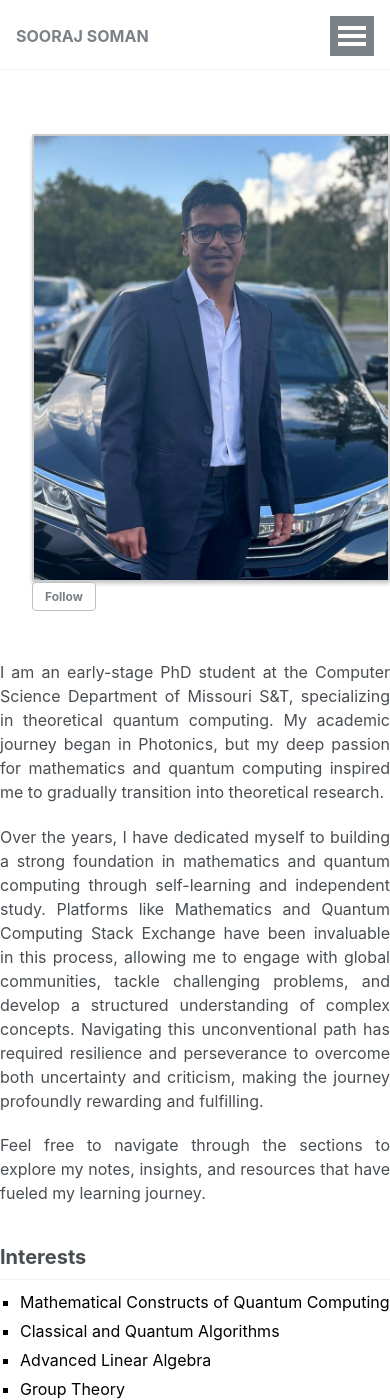
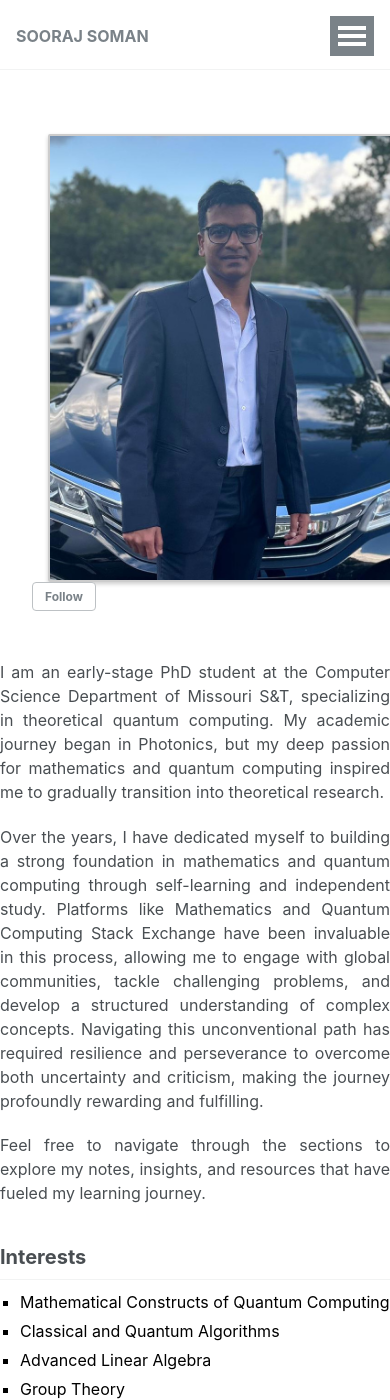
Before and after one commit to soorajss1729/soorajss1729.github.io, a Jekyll site: the page built from _pages/about.md, in a window 390 px wide and 1400 px high. Built offline with Jekyll 4.4.1, drawn with Linux system fonts in a browser that asks for light colours.

Commit message:
Update _sidebar.scss

```diff
--- a/_sass/_sidebar.scss
+++ b/_sass/_sidebar.scss
@@ -103,6 +103,10 @@
     border-radius: 2px;
     border: 2px solid #ccc;
     box-shadow: 0 2px 4px rgba(0, 0, 0, 0.2);
+  }
+  @media screen and (max-width: 600px) {
+    margin-left: 1em; /* Add slight margin on left */
+    margin-right: 1em; /* Add slight margin on right */
   }
 }
 
```
